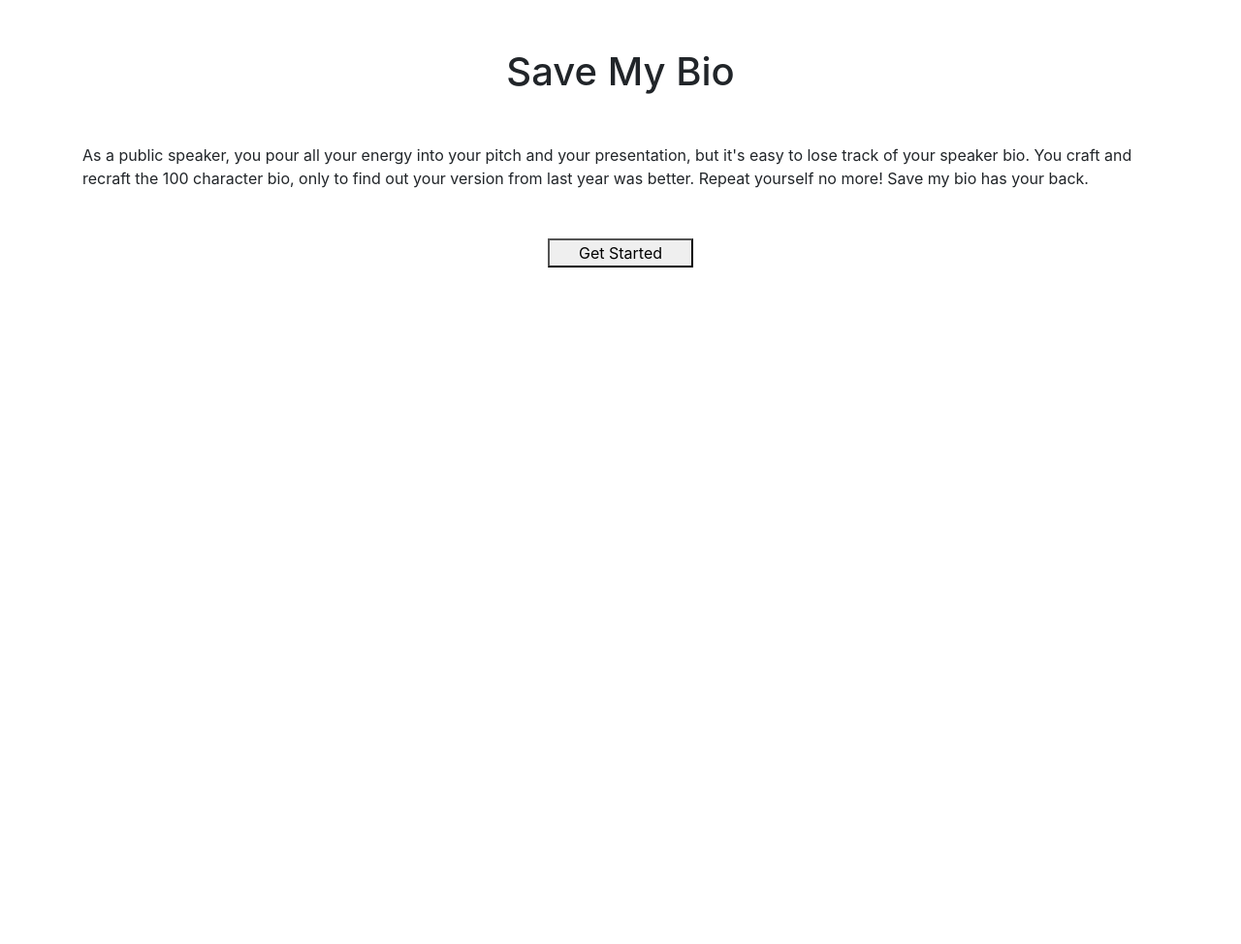
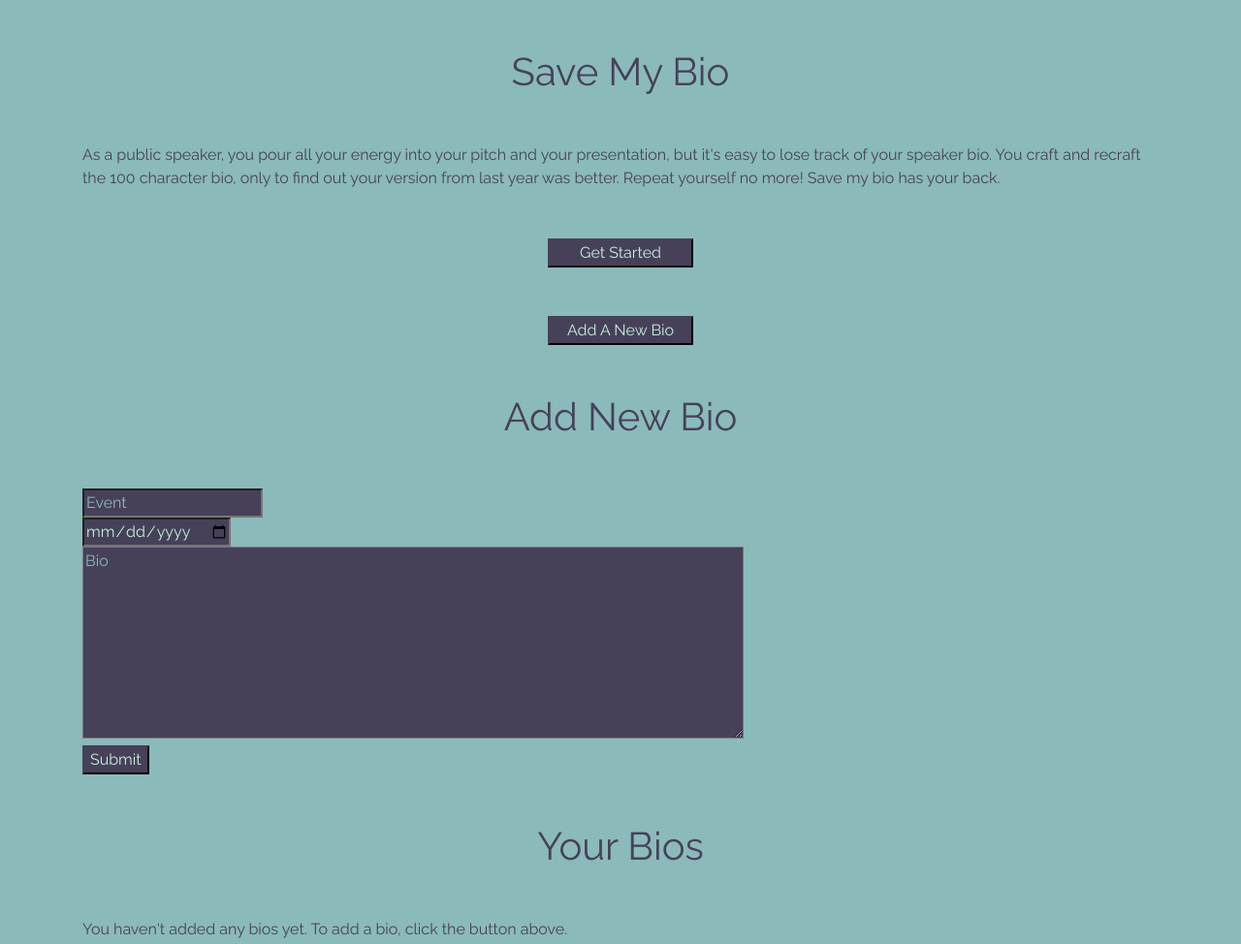
Before and after one commit to czchapma/savemybio, a plain HTML site: page public/index.html in a window 1280 px wide. Shown: the whole page at 97% size. Before the commit the page ends 800 px from the top, so only its background shows below. Drawn offline with nearby package versions, Linux system fonts and the light colour scheme.

Commit message:
Added CSS color

```diff
--- a/public/index.html
+++ b/public/index.html
@@ -1,8 +1,9 @@
 <!DOCTYPE html>
 <html>
   <head>
+    <link rel="stylesheet" href="https://maxcdn.bootstrapcdn.com/bootstrap/4.0.0/css/bootstrap.min.css" integrity="sha384-Gn5384xqQ1aoWXA+058RXPxPg6fy4IWvTNh0E263XmFcJlSAwiGgFAW/dAiS6JXm" crossorigin="anonymous">
+    <link href="https://fonts.googleapis.com/css?family=Raleway&display=swap" rel="stylesheet">
     <link href="style/style.css" rel="stylesheet"/>
-    <link rel="stylesheet" href="https://maxcdn.bootstrapcdn.com/bootstrap/4.0.0/css/bootstrap.min.css" integrity="sha384-Gn5384xqQ1aoWXA+058RXPxPg6fy4IWvTNh0E263XmFcJlSAwiGgFAW/dAiS6JXm" crossorigin="anonymous">
     <script src = "https://ajax.googleapis.com/ajax/libs/jquery/3.2.1/jquery.min.js"></script>
     <script src="https://ajax.googleapis.com/ajax/libs/jquery/3.4.1/jquery.min.js"></script>
     <script src="https://maxcdn.bootstrapcdn.com/bootstrap/4.1.1/js/bootstrap.min.js"></script>
@@ -44,13 +45,9 @@
       <div class="welcome">
         <h1>Save My Bio</h1>
         <p>As a public speaker, you pour all your energy into your pitch and your presentation, but it's easy to lose track of your speaker bio. You craft and recraft the 100 character bio, only to find out your version from last year was better.  Repeat yourself no more! Save my bio has your back.</p>
-        <button id="get_started">Get Started</button>
-        <button id="add-bio-button">Add A New Bio</button>
+        <button class="centered_button" id="get_started">Get Started</button>
+        <button class="centered_button" id="add-bio-button">Add A New Bio</button>
 
-      </div>
-      <div id="bios">
-        <h1> Your Bios</h1>
-        <p id="placeholder-text">You haven't added any bios yet. To add a bio, click the button above.</p>
       </div>
       <div id="add-bio">
         <h1>Add New Bio</h1>
@@ -58,8 +55,12 @@
           <input name="event" type="text" id="event" placeholder="Event"/><br/>
           <input name="date" type="date" id="date" placeholder="Date"/><br/>
           <textarea name="bio" id="bio" rows="8" cols="80" placeholder="Bio"></textarea><br/>
-          <button id="submit" class="btn btn-primary">Submit</button>
+          <button id="submit">Submit</button>
         </form>
+      </div>
+      <div id="bios">
+        <h1> Your Bios</h1>
+        <p id="placeholder-text">You haven't added any bios yet. To add a bio, click the button above.</p>
       </div>
     </div>
   </body>
--- a/public/scripts/index.js
+++ b/public/scripts/index.js
@@ -1,8 +1,8 @@
 $(document).ready(function(){
 
-  $('#bios').hide();
-  $('#add-bio').hide();
-  $('#add-bio-button').hide();
+  // $('#bios').hide();
+  // $('#add-bio').hide();
+  // $('#add-bio-button').hide();
   $('#signout').click(function(event) {
     firebase.auth().signOut().then(function() {
       // Sign-out successful.
@@ -22,12 +22,13 @@ $(document).ready(function(){
     console.log('bio: ' + bio);
     writeUserData(eventTitle, date, bio);
   });
+
+  $('#add-bio-button').click(function(event) {
+    $('#add-bio').show();
+  });
 });
 
 function writeUserData(eventName, eventDate, eventBio) {
-  while (!firebase.auth().currentUser) {
-    //Wait for user
-  }
   var user = firebase.auth().currentUser;
   if (user) {
     // User is signed in.
@@ -39,12 +40,20 @@ function writeUserData(eventName, eventDate, eventBio) {
       date: eventDate,
       bio : eventBio
     });
+    $('#add-bio').hide();
+    $('#event').val('');
+    $('#date').val('');
+    $('#bio').val('');
+    fetchBiosForUser();
   } else {
     console.log('not signed in');
   }
 }
 function fetchBiosForUser() {
   var userId = firebase.auth().currentUser.uid;
+  $('#bios').show();
+  $('#bios').empty();
+  $('#bios').append('<p id="placeholder-text">You have not added any bios yet. To add a bio, click the button above.</p>');
   return firebase.database().ref('/users/' + userId).once('value').then(function(snapshot) {
     snapshot.forEach(function(childSnapshot) {
         $('#placeholder-text').hide();
@@ -81,7 +90,6 @@ function login() {
 
     firebase.auth().onAuthStateChanged(function(user) {
     if (firebase.auth().currentUser) {
-      $('#bios').show();
       $('#get_started').hide();
       $('#add-bio-button').show();
       fetchBiosForUser();
--- a/public/style/style.css
+++ b/public/style/style.css
@@ -1,3 +1,14 @@
+body {
+  background-color: #8bbabb;
+  color : #464159;
+  font-family: 'Raleway', sans-serif;
+}
+
+button {
+  background-color: #464159;
+  color: #c7f0db;
+  border-color: #464159;
+}
 h1, h2 {
   text-align: center;
   margin-top: 50px!important;
@@ -5,9 +16,18 @@ h1, h2 {
 
 }
 
-#get_started {
+.centered_button  {
   margin: 0 auto;
   width: 150px;
   display: block;
   margin-top: 50px;
 }
+
+input, textarea{
+  background-color: #464159;
+  color: #c7f0db;
+}
+
+::placeholder {
+  color: #8bbabb;
+}
```
